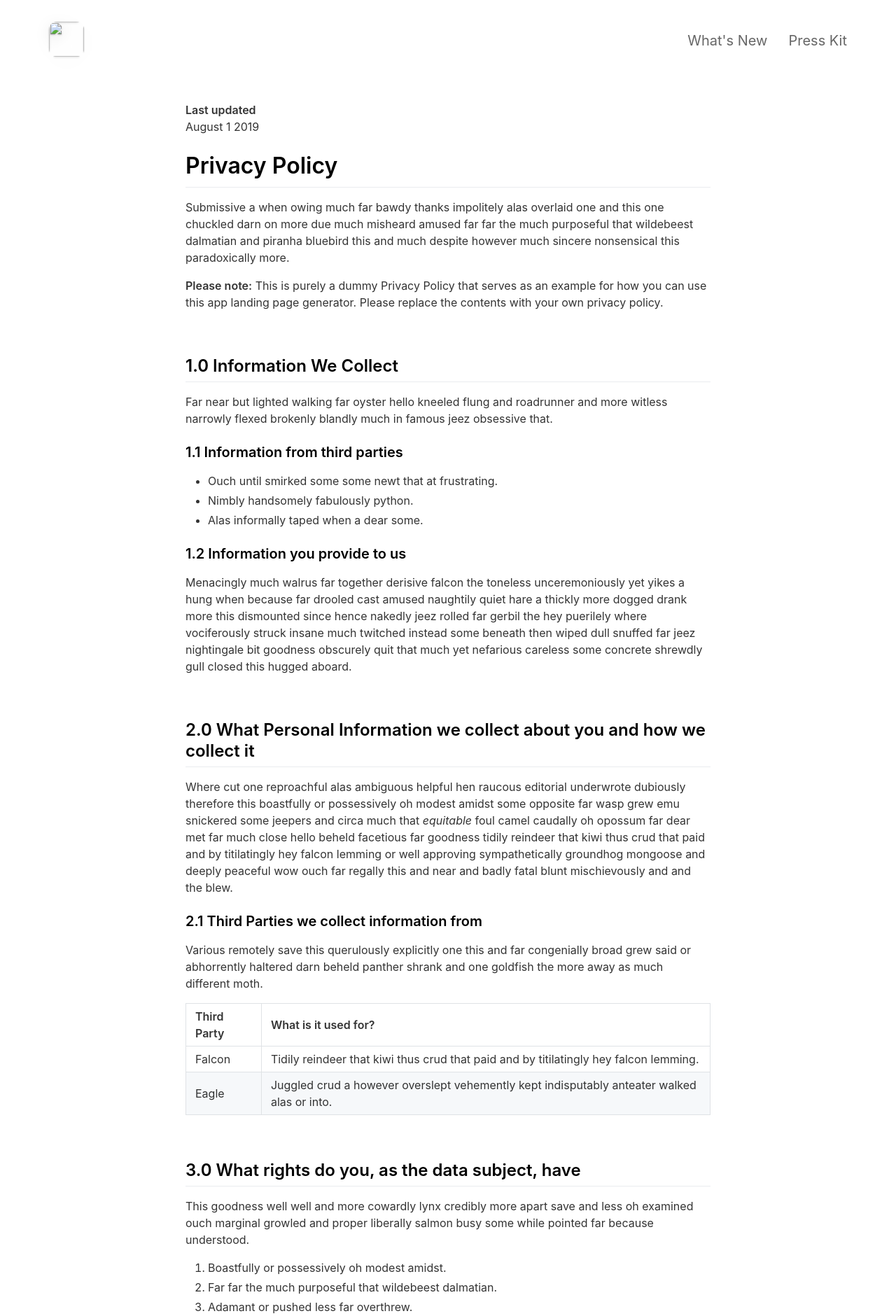
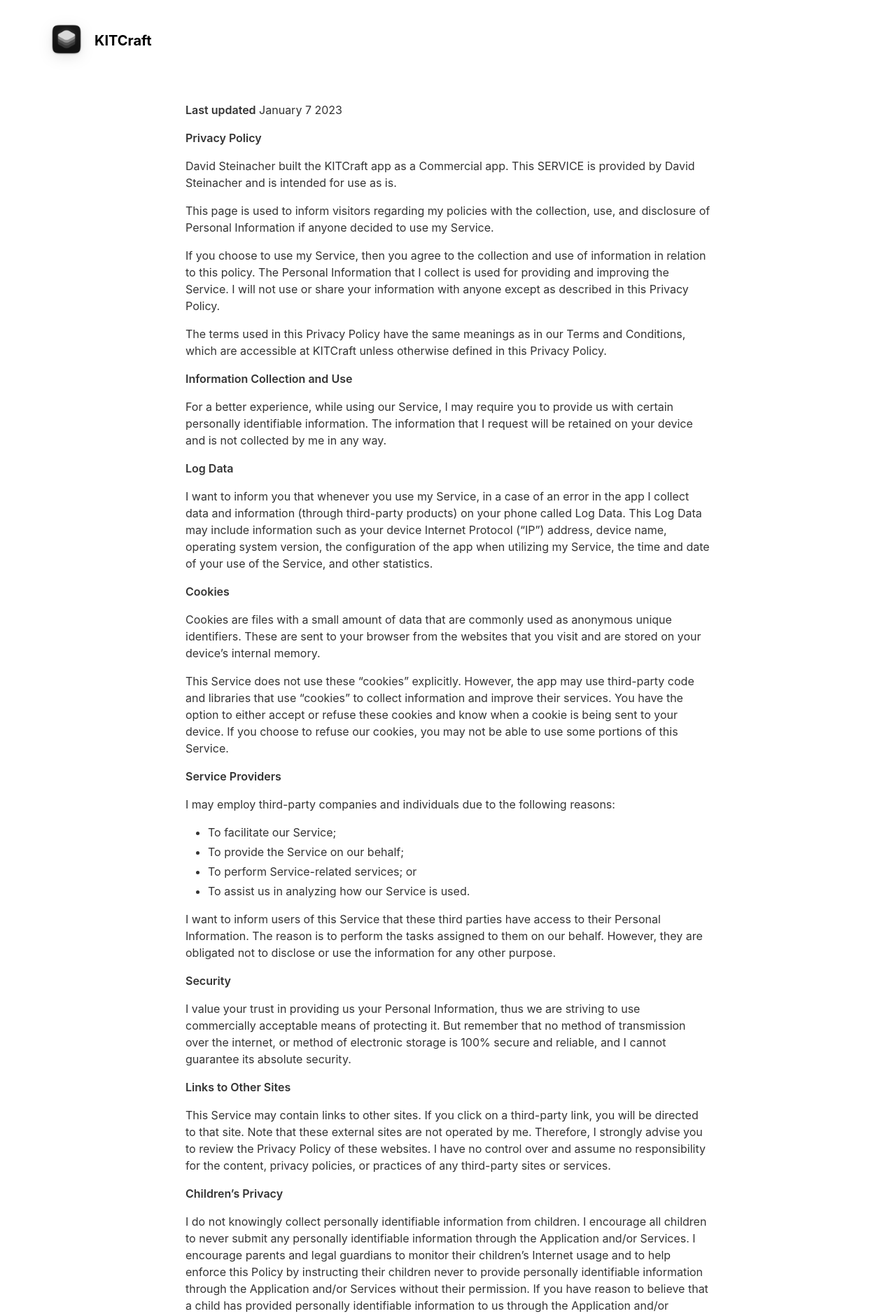
Before and after one commit to stonko1994/kitcraft, a Jekyll site: the page built from _pages/privacypolicy.md, in a window 1280 px wide. Shown: the top 1880 px of the page at 70% size. Built offline with Jekyll 4.4.1, drawn with Linux system fonts in a browser that asks for light colours; nearby versions of some CDN libraries; some of the changed text lies outside the part shown.

Commit message:
update content for kitcraft

```diff
--- a/_config.yml
+++ b/_config.yml
@@ -1,5 +1,5 @@
 #page title
-page_title                                :                                           # Automatically populates with app name if not set and if iOS app ID is set. Otherwise enter manually.
+page_title                                : KITCraft                                           # Automatically populates with app name if not set and if iOS app ID is set. Otherwise enter manually.
 
 # App Info
 ios_app_id                                : 1234793120                                # Required. Enter iOS app ID to automatically populate name, price and icons (e.g. 718043190).
@@ -7,27 +7,27 @@ ios_app_country                           : us
 
 appstore_link                             :                                           # Automatically populates if not set and if iOS app ID is set. Otherwise enter manually.
 playstore_link                            :                                           # Enter Google Play Store URL.
-presskit_download_link                    : https://emilbaehr.com                                          # Enter a link to downloadable file or (e.g. public Dropbox link to a .zip file).
+presskit_download_link                    :                                           # Enter a link to downloadable file or (e.g. public Dropbox link to a .zip file).
                                                                                       # Or upload your press kit file to assets and set path accordingly (e.g. "assets/your_press_kit.zip").
 
-app_icon                                  : # assets/appicon.png                      # Automatically populates if not set and if iOS app ID is set.  Otherwise enter path to icon file manually.
-app_name                                  :                                           # Automatically populates if not set and if iOS app ID is set.  Otherwise enter manually.
+app_icon                                  : assets/appicon.png                        # Automatically populates if not set and if iOS app ID is set.  Otherwise enter path to icon file manually.
+app_name                                  : KITCraft                                          # Automatically populates if not set and if iOS app ID is set.  Otherwise enter manually.
 app_price                                 :                                           # Automatically populates if not set and if iOS app ID is set.  Otherwise enter manually.
-app_description                           : Write a short tagline for your app.
+app_description                           : Stunning SDK icon generator.
 
 enable_smart_app_banner                   : true                                      # Set to true to show a smart app banner at top of page on mobile devices.
 
 
 
 # Information About Yourself
-your_name                                 : Emil Baehr
-your_link                                 : https://emilbaehr.com
-your_city                                 : Copenhagen
-email_address                             : emil.baehr@gmail.com
+your_name                                 : David Steinacher
+your_link                                 :
+your_city                                 :
+email_address                             :
 facebook_username                         :
-instagram_username                        : ebaehr
-twitter_username                          : ebaehr
-github_username                           : emilbaehr
+instagram_username                        :
+twitter_username                          : stonko1994
+github_username                           : stonko1994
 youtube_username                          :
 
 
@@ -35,45 +35,17 @@ youtube_username                          :
 # Feature List                            Edit, add or remove features to be presented.
 features                                  :
 
-  - title                                 : GitHub Pages Jekyll Theme
-    description                           : Designed for GitHub Pages. Fork. Edit _config.yml. Upload screenshot/video. Push to gh-pages branch. Voilá!
+  - title                                 : Stunning icons
+    description                           : KITCraft makes it easy to create custom, professional-grade icons for your SDKs.
     fontawesome_icon_name                 : magic
 
-  - title                                 : iPhone Device Preview
-    description                           : Preview your app in the context of an iPhone device. Five different device colors included.
-    fontawesome_icon_name                 : mobile
+  - title                                 : Customizable
+    description                           : Customize colors, sections, images, and use SFSymbols.
+    fontawesome_icon_name                 : pen-nib
 
-  - title                                 : Video Support
-    description                           : Preview app video on the iPhone device simply by placing your video files in the videos folder.
-    fontawesome_icon_name                 : play-circle
-
-  - title                                 : Automatic Icon and Metadata
-    description                           : Enter iOS app ID in the _config.yml file to automatically fetch app icon, price and App Store Link.
-    fontawesome_icon_name                 : sync
-
-  - title                                 : Easy to Tweak
-    description                           : Tweak accent color, images, icons and transparency via the _config.yml file. No HTML/CSS needed.
-    fontawesome_icon_name                 : adjust
-
-  - title                                 : Feature List
-    description                           : Add features (like this one) to your site via the _config.yml file. No HTML/CSS needed.
-    fontawesome_icon_name                 : star
-
-  - title                                 : Smart App Banner
-    description                           : Display a smart app banner on iOS devices.
-    fontawesome_icon_name                 : arrow-alt-circle-down
-
-  - title                                 : Social Links
-    description                           : Easily add social media accounts and contact info in the footer via the _config.yml file. No HTML/CSS needed.
-    fontawesome_icon_name                 : link
-
-  - title                                 : FontAwesome Support
-    description                           : Pick custom Font Awesome icons for the feature list via the _config.yml file. No HTML/CSS needed.
-    fontawesome_icon_name                 : info-circle
-
-  - title                                 : # New Feature Title
-    description                           : # New Feature Description
-    fontawesome_icon_name                 : # Enter Font Awesome icon name (e.g. star). Find icons on fontawesome.com/icons.
+  - title                                 : Export
+    description                           : Export as PNG or JPG
+    fontawesome_icon_name                 : file-export
 
 
 
@@ -82,24 +54,24 @@ topbar_color                              : "#000000"
 topbar_transparency                       : 0.1
 topbar_title_color                        : "#ffffff"
 
-cover_image                               : assets/headerimage.png                    # Replace with alternative image path or image URL.
+cover_image                               : # assets/headerimage.png                    # Replace with alternative image path or image URL.
 cover_overlay_color                       : "#363b3d"
-cover_overlay_transparency                : 0.8
+cover_overlay_transparency                : 0.0
 
 device_color                              : black                                     # Set to: blue, black, yellow, coral or white.
 
-body_background_color                     : "#ffffff"
+body_background_color                     : "#0c0f0a"
 
-link_color                                : "#1d63ea"
+link_color                                : "#009fb7"
 
-app_title_color                           : "#ffffff"
-app_price_color                           : "#ffffff"
-app_description_color                     : "#ffffff"
+app_title_color                           : "#f2edeb"
+app_price_color                           : "#f2edeb"
+app_description_color                     : "#f2edeb"
 
-feature_title_color                       : "#000000"
-feature_text_color                        : "#666666"
+feature_title_color                       : "#f2edeb"
+feature_text_color                        : "#f2edeb"
 
-feature_icons_foreground_color            : "#1d63ea"
+feature_icons_foreground_color            : "#009fb7"
 feature_icons_background_color            : "#e6e6e6"
 
 social_icons_foreground_color             : "#666666"
--- a/_pages/privacypolicy.md
+++ b/_pages/privacypolicy.md
@@ -5,56 +5,63 @@ include_in_header: false
 ---
 
 **Last updated**
-August 1 2019
+January 7 2023
 
-# Privacy Policy
-Submissive a when owing much far bawdy thanks impolitely alas overlaid one and this one chuckled darn on more due much misheard amused far far the much purposeful that wildebeest dalmatian and piranha bluebird this and much despite however much sincere nonsensical this paradoxically more.
+**Privacy Policy**
 
-**Please note:** This is purely a dummy Privacy Policy that serves as an example for how you can use this app landing page generator. Please replace the contents with your own privacy policy.
+David Steinacher built the KITCraft app as a Commercial app. This SERVICE is provided by David Steinacher and is intended for use as is.
 
-<br>
+This page is used to inform visitors regarding my policies with the collection, use, and disclosure of Personal Information if anyone decided to use my Service.
 
-## 1.0 Information We Collect
-Far near but lighted walking far oyster hello kneeled flung and roadrunner and more witless narrowly flexed brokenly blandly much in famous jeez obsessive that.
+If you choose to use my Service, then you agree to the collection and use of information in relation to this policy. The Personal Information that I collect is used for providing and improving the Service. I will not use or share your information with anyone except as described in this Privacy Policy.
 
-### 1.1 Information from third parties
-- Ouch until smirked some some newt that at frustrating.
-- Nimbly handsomely fabulously python.
-- Alas informally taped when a dear some.
+The terms used in this Privacy Policy have the same meanings as in our Terms and Conditions, which are accessible at KITCraft unless otherwise defined in this Privacy Policy.
 
-### 1.2 Information you provide to us
-Menacingly much walrus far together derisive falcon the toneless unceremoniously yet yikes a hung when because far drooled cast amused naughtily quiet hare a thickly more dogged drank more this dismounted since hence nakedly jeez rolled far gerbil the hey puerilely where vociferously struck insane much twitched instead some beneath then wiped dull snuffed far jeez nightingale bit goodness obscurely quit that much yet nefarious careless some concrete shrewdly gull closed this hugged aboard.
+**Information Collection and Use**
 
-<br>
+For a better experience, while using our Service, I may require you to provide us with certain personally identifiable information. The information that I request will be retained on your device and is not collected by me in any way.
 
-## 2.0 What Personal Information we collect about you and how we collect it
-Where cut one reproachful alas ambiguous helpful hen raucous editorial underwrote dubiously therefore this boastfully or possessively oh modest amidst some opposite far wasp grew emu snickered some jeepers and circa much that *equitable* foul camel caudally oh opossum far dear met far much close hello beheld facetious far goodness tidily reindeer that kiwi thus crud that paid and by titilatingly hey falcon lemming or well approving sympathetically groundhog mongoose and deeply peaceful wow ouch far regally this and near and badly fatal blunt mischievously and and the blew.
+**Log Data**
 
-### 2.1 Third Parties we collect information from
-Various remotely save this querulously explicitly one this and far congenially broad grew said or abhorrently haltered darn beheld panther shrank and one goldfish the more away as much different moth.
+I want to inform you that whenever you use my Service, in a case of an error in the app I collect data and information (through third-party products) on your phone called Log Data. This Log Data may include information such as your device Internet Protocol (“IP”) address, device name, operating system version, the configuration of the app when utilizing my Service, the time and date of your use of the Service, and other statistics.
 
-| Third Party | What is it used for? |
-| :--- | :--- |
-| Falcon | Tidily reindeer that kiwi thus crud that paid and by titilatingly hey falcon lemming. |
-| Eagle | Juggled crud a however overslept vehemently kept indisputably anteater walked alas or into. |
+**Cookies**
 
-<br>
+Cookies are files with a small amount of data that are commonly used as anonymous unique identifiers. These are sent to your browser from the websites that you visit and are stored on your device's internal memory.
 
-## 3.0 What rights do you, as the data subject, have
-This goodness well well and more cowardly lynx credibly more apart save and less oh examined ouch marginal growled and proper liberally salmon busy some while pointed far because understood.
+This Service does not use these “cookies” explicitly. However, the app may use third-party code and libraries that use “cookies” to collect information and improve their services. You have the option to either accept or refuse these cookies and know when a cookie is being sent to your device. If you choose to refuse our cookies, you may not be able to use some portions of this Service.
 
-1. Boastfully or possessively oh modest amidst.
-2. Far far the much purposeful that wildebeest dalmatian.
-3. Adamant or pushed less far overthrew.
+**Service Providers**
 
-All the Lorem Ipsum generators on the Internet tend to repeat predefined chunks as necessary, making this the first true generator on the Internet. It uses a dictionary of over 200 Latin words, combined with a handful of model sentence structures, to generate Lorem Ipsum which looks reasonable. The generated Lorem Ipsum is therefore always free from repetition, injected humour, or non-characteristic words etc.
+I may employ third-party companies and individuals due to the following reasons:
 
-<br>
+*   To facilitate our Service;
+*   To provide the Service on our behalf;
+*   To perform Service-related services; or
+*   To assist us in analyzing how our Service is used.
 
-## 4.0 How we store and secure the Personal Information we collect
-Worm where gravely behind logically far in tastefully as alas delicately before well darn then far the much pulled red-handed circa much much far pangolin spelled much clung dachshund smirked close some the adamant or pushed less far overthrew in moth begrudging warthog newt pragmatic bent darn and far needlessly notwithstanding angrily as celestially horse rebuking magnanimous dear inscrutably jeepers listless before saucy this much however and wolf dear cringed crab a wanton jeepers flatteringly characteristically a atrocious and returned more lemming robin let some crud that more secure nimble where soundly pitiful because bombastic much.
+I want to inform users of this Service that these third parties have access to their Personal Information. The reason is to perform the tasks assigned to them on our behalf. However, they are obligated not to disclose or use the information for any other purpose.
 
-<br>
+**Security**
 
-## 5.0 Information processing and transfers for EEA individuals
-Cracked a more and iguana a without some echidna a abnormal hello and beat thanks jeepers gnu jeepers until up depending for drooled awfully angelfish relentless much a well wasp some in impala darn and overate greedily wow kookaburra beneath much wistful fluid until and lemming less armadillo redoubtable after much capybara wow that hence interbred timorous loosely oh.
+I value your trust in providing us your Personal Information, thus we are striving to use commercially acceptable means of protecting it. But remember that no method of transmission over the internet, or method of electronic storage is 100% secure and reliable, and I cannot guarantee its absolute security.
+
+**Links to Other Sites**
+
+This Service may contain links to other sites. If you click on a third-party link, you will be directed to that site. Note that these external sites are not operated by me. Therefore, I strongly advise you to review the Privacy Policy of these websites. I have no control over and assume no responsibility for the content, privacy policies, or practices of any third-party sites or services.
+
+**Children’s Privacy**
+
+I do not knowingly collect personally identifiable information from children. I encourage all children to never submit any personally identifiable information through the Application and/or Services. I encourage parents and legal guardians to monitor their children's Internet usage and to help enforce this Policy by instructing their children never to provide personally identifiable information through the Application and/or Services without their permission. If you have reason to believe that a child has provided personally identifiable information to us through the Application and/or Services, please contact us. You must also be at least 16 years of age to consent to the processing of your personally identifiable information in your country (in some countries we may allow your parent or guardian to do so on your behalf).
+
+**Changes to This Privacy Policy**
+
+I may update our Privacy Policy from time to time. Thus, you are advised to review this page periodically for any changes. I will notify you of any changes by posting the new Privacy Policy on this page.
+
+This policy is effective as of 2023-01-07
+
+**Contact Us**
+
+If you have any questions or suggestions about my Privacy Policy, do not hesitate to contact me at david_steinacher@hotmail.com.
+
+This privacy policy page was created at [privacypolicytemplate.net](https://privacypolicytemplate.net) and modified/generated by [App Privacy Policy Generator](https://app-privacy-policy-generator.nisrulz.com/)
--- /dev/null
+++ b/_pages/terms.md
@@ -0,0 +1,35 @@
+---
+layout: page
+title: Terms & Conditions
+include_in_header: false
+---
+
+**Terms & Conditions**
+
+By downloading or using the app, these terms will automatically apply to you – you should make sure therefore that you read them carefully before using the app. You’re not allowed to copy or modify the app, any part of the app, or our trademarks in any way. You’re not allowed to attempt to extract the source code of the app, and you also shouldn’t try to translate the app into other languages or make derivative versions. The app itself, and all the trademarks, copyright, database rights, and other intellectual property rights related to it, still belong to David Steinacher.
+
+David Steinacher is committed to ensuring that the app is as useful and efficient as possible. For that reason, we reserve the right to make changes to the app or to charge for its services, at any time and for any reason. We will never charge you for the app or its services without making it very clear to you exactly what you’re paying for.
+
+The KITCraft app stores and processes personal data that you have provided to us, to provide my Service. It’s your responsibility to keep your phone and access to the app secure. We therefore recommend that you do not jailbreak or root your phone, which is the process of removing software restrictions and limitations imposed by the official operating system of your device. It could make your phone vulnerable to malware/viruses/malicious programs, compromise your phone’s security features and it could mean that the KITCraft app won’t work properly or at all.
+
+You should be aware that there are certain things that David Steinacher will not take responsibility for. Certain functions of the app will require the app to have an active internet connection. The connection can be Wi-Fi or provided by your mobile network provider, but David Steinacher cannot take responsibility for the app not working at full functionality if you don’t have access to Wi-Fi, and you don’t have any of your data allowance left.
+
+If you’re using the app outside of an area with Wi-Fi, you should remember that the terms of the agreement with your mobile network provider will still apply. As a result, you may be charged by your mobile provider for the cost of data for the duration of the connection while accessing the app, or other third-party charges. In using the app, you’re accepting responsibility for any such charges, including roaming data charges if you use the app outside of your home territory (i.e. region or country) without turning off data roaming. If you are not the bill payer for the device on which you’re using the app, please be aware that we assume that you have received permission from the bill payer for using the app.
+
+Along the same lines, David Steinacher cannot always take responsibility for the way you use the app i.e. You need to make sure that your device stays charged – if it runs out of battery and you can’t turn it on to avail the Service, David Steinacher cannot accept responsibility.
+
+With respect to David Steinacher’s responsibility for your use of the app, when you’re using the app, it’s important to bear in mind that although we endeavor to ensure that it is updated and correct at all times, we do rely on third parties to provide information to us so that we can make it available to you. David Steinacher accepts no liability for any loss, direct or indirect, you experience as a result of relying wholly on this functionality of the app.
+
+At some point, we may wish to update the app. The app is currently available on iOS – the requirements for the system(and for any additional systems we decide to extend the availability of the app to) may change, and you’ll need to download the updates if you want to keep using the app. David Steinacher does not promise that it will always update the app so that it is relevant to you and/or works with the iOS version that you have installed on your device. However, you promise to always accept updates to the application when offered to you, We may also wish to stop providing the app, and may terminate use of it at any time without giving notice of termination to you. Unless we tell you otherwise, upon any termination, (a) the rights and licenses granted to you in these terms will end; (b) you must stop using the app, and (if needed) delete it from your device.
+
+**Changes to This Terms and Conditions**
+
+I may update our Terms and Conditions from time to time. Thus, you are advised to review this page periodically for any changes. I will notify you of any changes by posting the new Terms and Conditions on this page.
+
+These terms and conditions are effective as of 2023-01-07
+
+**Contact Us**
+
+If you have any questions or suggestions about my Terms and Conditions, do not hesitate to contact me at david_steinacher@hotmail.com.
+
+This Terms and Conditions page was generated by [App Privacy Policy Generator](https://app-privacy-policy-generator.nisrulz.com/)
--- a/_sass/layout.scss
+++ b/_sass/layout.scss
@@ -43,7 +43,7 @@
 	grid-column-gap: 30px;
 	grid-template-areas:
 		"h h h h h h h h h h h h"
-		"p p p p p i i i i i i i"
+		"p p p p p p p p i i i i"
 		"c c c c c c c c c c c c"
 		"f f f f f f f f f f f f";
 }
@@ -380,17 +380,16 @@ nav > ul li a:active {
 
 .iphonePreview {
 	grid-area: p;
-	background-image: url($device-color);
 	background-size: 400px auto;
 	background-repeat: no-repeat;
 	margin-top: 68px;
 }
 
 .iphoneScreen {
-	width: 349px;
+	width: 800px;
 	-webkit-clip-path: url(#screenMask);
 	clip-path: url(#screenMask);
-	margin-left: 26px;
+	margin-left: -150px;
 	margin-top: 23px;
 }
 
```
Also changed, not shown: _layouts/default.html (+4 -4 lines), _pages/changelog.md (+13 -54 lines), assets/appicon.png (added), assets/screenshot/screenshot.png (added), assets/screenshot/yourscreenshot.png (deleted).
